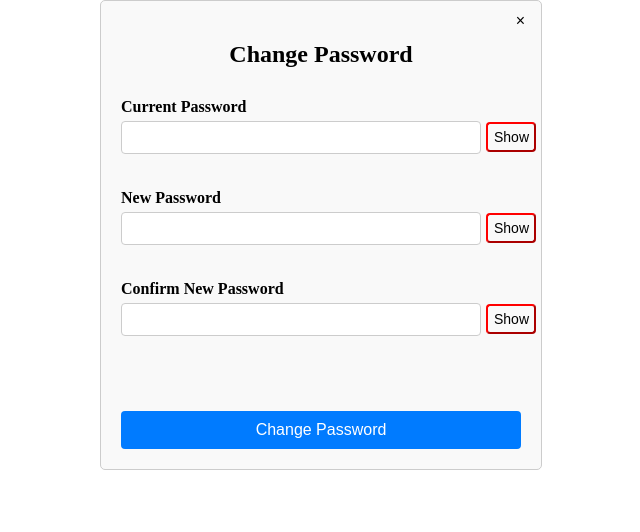
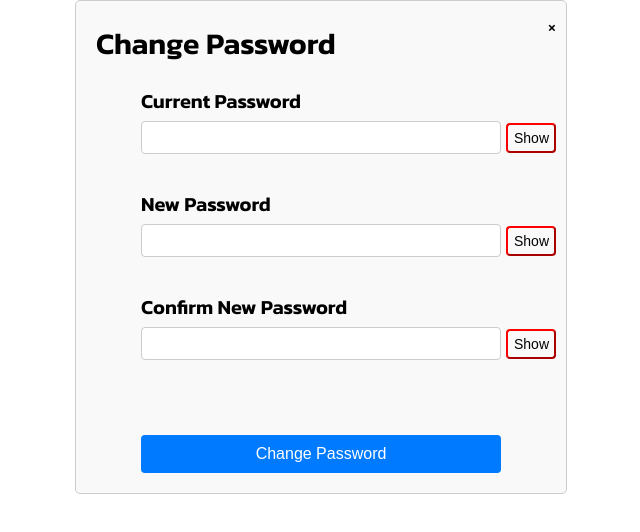
Before and after one commit to UofT-UTSC-CS-sandbox/final-term-project-splitease, a React (Vite) app in the folder frontend/: page /changepasswordpage in a window 1280 px wide. Shown: the top 532 px of the page, without its empty margins (319-959 px from the left). Built offline with nearby package versions, Linux system fonts and the light colour scheme.

Commit message:
Updated font of ChangePasswordPage

```diff
--- a/frontend/src/pages/ChangePasswordPage.css
+++ b/frontend/src/pages/ChangePasswordPage.css
@@ -1,12 +1,19 @@
 .change-password-page {
     margin-top: 100px;
-    max-width: 400px;
+    max-width: 450px;
     margin: 0 auto;
     padding: 20px;
     border: 1px solid #ccc;
     border-radius: 5px;
     background-color: #f9f9f9;
     position: relative;
+    font-size: var(--font-size-xl);
+    color: var(--color-black);
+    font-family: var(--font-kanit);
+    display: flex;
+    flex-direction: column;
+    align-items: center;
+    justify-content: center;
 }
 
 .back-button {
@@ -23,9 +30,17 @@
     color: red;
 }
 
-.change-password-page h2 {
-    text-align: center;
-    margin-bottom: 30px;
+.change-password-header {
+    display: flex;
+    justify-content: space-between;
+    width: 100%;
+    margin-bottom: 20px;
+    align-items: center;
+}
+
+.change-password-title {
+    font-size: 1.5em;
+    font-weight: bold;
 }
 
 .form-group {
--- a/frontend/src/pages/ChangePasswordPage.jsx
+++ b/frontend/src/pages/ChangePasswordPage.jsx
@@ -44,10 +44,12 @@ const ChangePasswordPage = () => {
 
   return (
     <div className="change-password-page">
-      <button className="back-button" onClick={handleBack}>
-        ×
-      </button>
-      <h2>Change Password</h2>
+      <div className="change-password-header">
+        <div className="change-password-title">Change Password</div>
+        <div className="back-button" onClick={handleBack}>
+          ×
+        </div>
+      </div>
       <form onSubmit={handleChangePassword}>
         <div className="form-group">
           <label htmlFor="current-password">Current Password</label>
```
